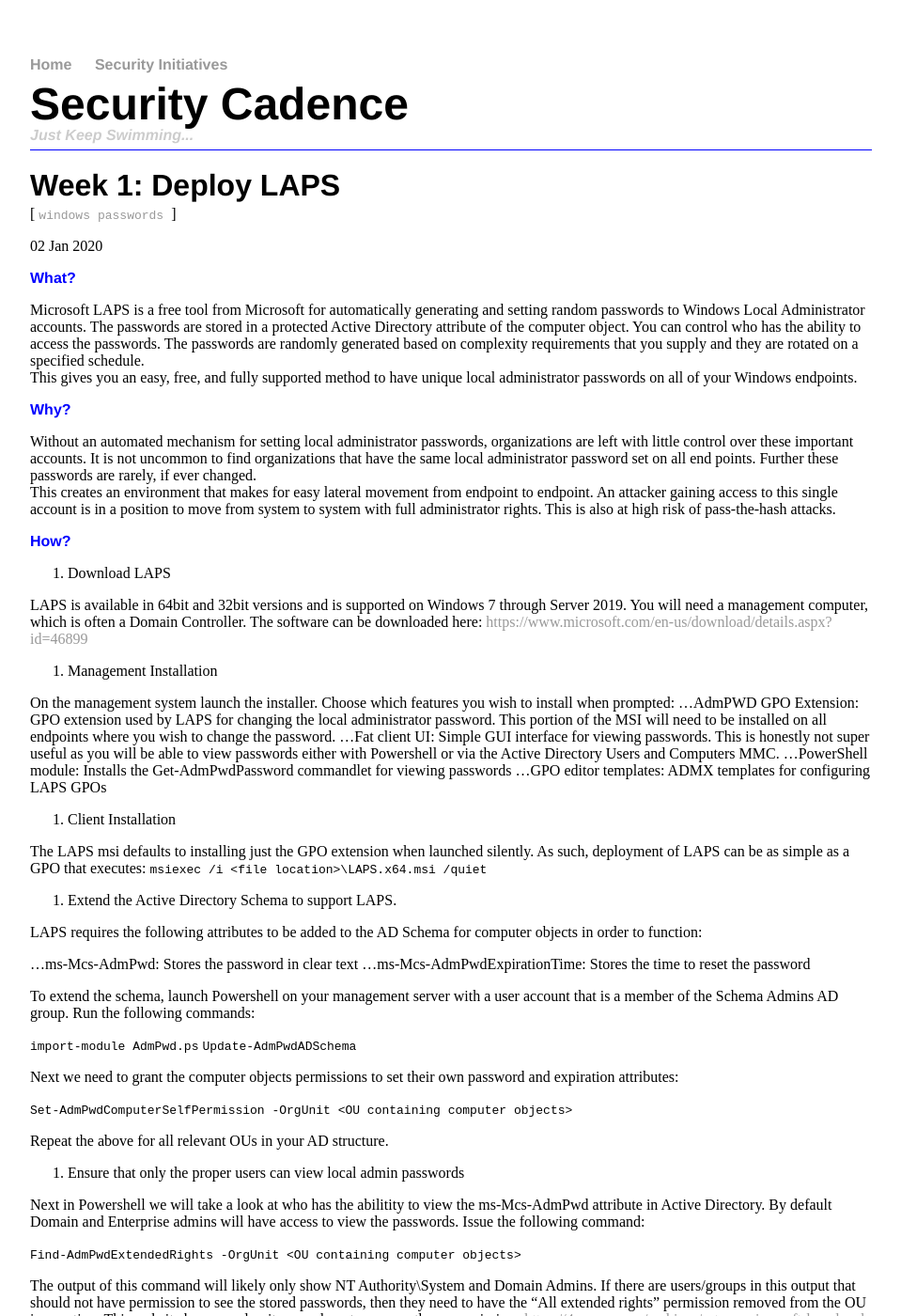
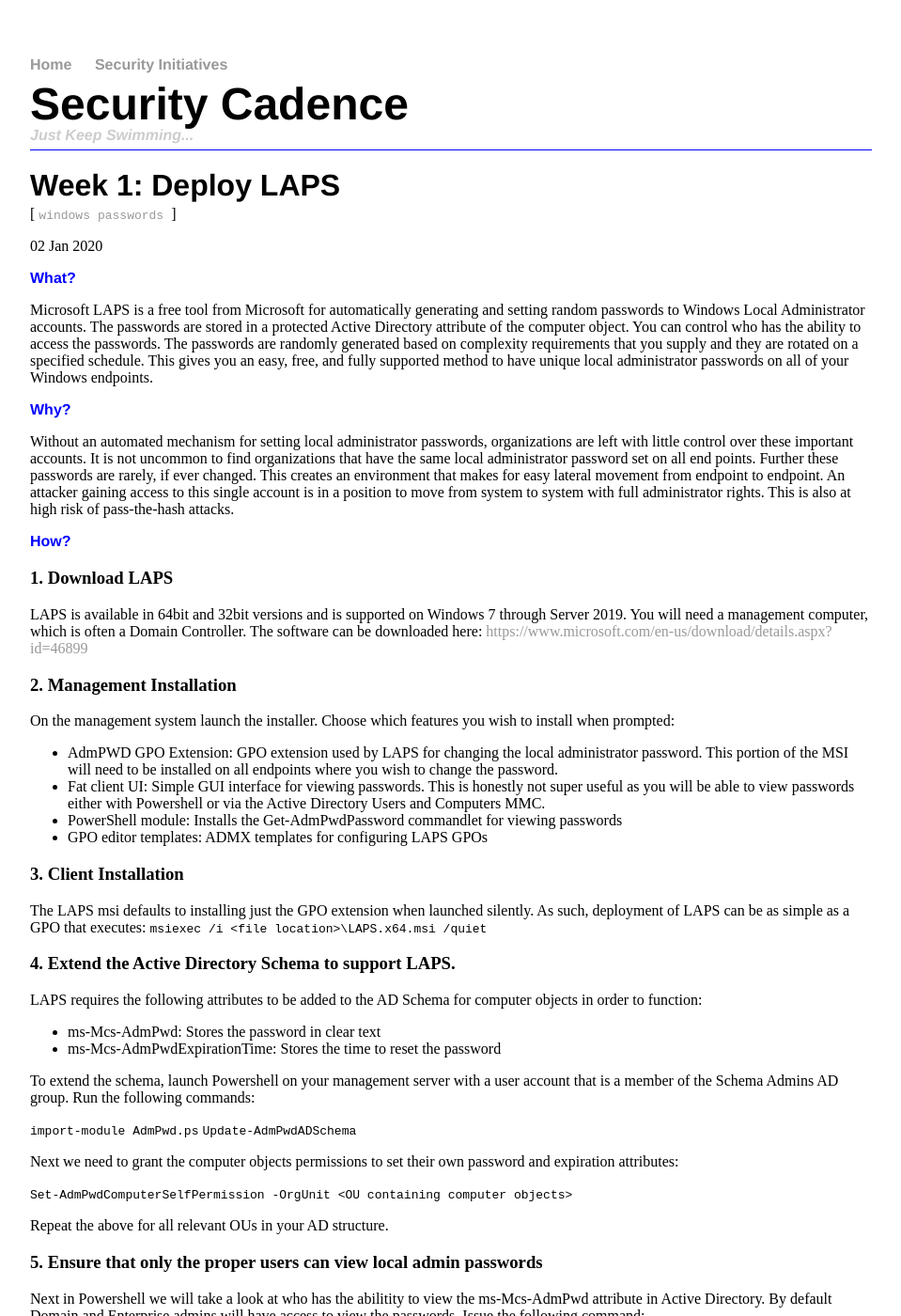
Before and after one commit to securitycadence/securitycadence.github.io, a Jekyll site: the page built from _posts/2020-01-02-Week-1-Deploy-LAPS.md, in a window 1280 px wide and 1400 px high. Shown: the whole window at 94% size, without its empty margins (160-1119 px from the left). Built offline with Jekyll 4.4.1, drawn with Linux system fonts in a browser that asks for light colours; some of the changed text lies outside the part shown.

Commit message:
Update 2020-01-02-Week-1-Deploy-LAPS.md

```diff
--- a/_posts/2020-01-02-Week-1-Deploy-LAPS.md
+++ b/_posts/2020-01-02-Week-1-Deploy-LAPS.md
@@ -24,29 +24,29 @@
 
 ## How?
 
-1. Download LAPS
+### 1. Download LAPS
 
 LAPS is available in 64bit and 32bit versions and is supported on Windows 7 through Server 2019.  You will need a management computer, which is often a Domain Controller.  The software can be downloaded here: [https://www.microsoft.com/en-us/download/details.aspx?id=46899](https://www.microsoft.com/en-us/download/details.aspx?id=46899)
 
-2. Management Installation
+### 2. Management Installation
 
 On the management system launch the installer. Choose which features you wish to install when prompted:
-...AdmPWD GPO Extension: GPO extension used by LAPS for changing the local administrator password. This portion of the MSI will need to be installed on all endpoints where you wish to change the password.
-...Fat client UI: Simple GUI interface for viewing passwords. This is honestly not super useful as you will be able to view passwords either with Powershell or via the Active Directory Users and Computers MMC.
-...PowerShell module: Installs the Get-AdmPwdPassword commandlet for viewing passwords
-...GPO editor templates: ADMX templates for configuring LAPS GPOs
+* AdmPWD GPO Extension: GPO extension used by LAPS for changing the local administrator password. This portion of the MSI will need to be installed on all endpoints where you wish to change the password.
+* Fat client UI: Simple GUI interface for viewing passwords. This is honestly not super useful as you will be able to view passwords either with Powershell or via the Active Directory Users and Computers MMC.
+* PowerShell module: Installs the Get-AdmPwdPassword commandlet for viewing passwords
+* GPO editor templates: ADMX templates for configuring LAPS GPOs
 
-3. Client Installation
+### 3. Client Installation
 
 The LAPS msi defaults to installing just the GPO extension when launched silently.  As such, deployment of LAPS can be as simple as a GPO that executes:
 `msiexec /i <file location>\LAPS.x64.msi /quiet`
 
-4. Extend the Active Directory Schema to support LAPS.
+### 4. Extend the Active Directory Schema to support LAPS.
 
 LAPS requires the following attributes to be added to the AD Schema for computer objects in order to function:
 
-...ms-Mcs-AdmPwd: Stores the password in clear text
-...ms-Mcs-AdmPwdExpirationTime: Stores the time to reset the password
+* ms-Mcs-AdmPwd: Stores the password in clear text
+* ms-Mcs-AdmPwdExpirationTime: Stores the time to reset the password
 
 To extend the schema, launch Powershell on your management server with a user account that is a member of the Schema Admins AD group.  Run the following commands:
 
@@ -59,7 +59,7 @@
 
 Repeat the above for all relevant OUs in your AD structure.
 
-5. Ensure that only the proper users can view local admin passwords
+### 5. Ensure that only the proper users can view local admin passwords
 
 Next in Powershell we will take a look at who has the abilitity to view the ms-Mcs-AdmPwd attribute in Active Directory.  By default Domain and Enterprise admins will have access to view the passwords. Issue the following command:
 
@@ -71,7 +71,7 @@
 
 `Set-AdmPwdReadPasswordPermission -OrgUnit <OU containing computer objects> -AllowedPrincipals <Name of group to delegate permissions to>`
 
-6. Setup the LAPS GPO
+### 6. Setup the LAPS GPO
 
 Finally we are ready to configure a basic group policy for configuring LAPS. On the your management system load the Group Policy Management Console. You will want to create a new GPO or modify an existing GPO that is linked to your computer OU.
 
```
Also changed, not shown: other parts of _posts/2020-01-02-Week-1-Deploy-LAPS.md (+8 -8 lines).
